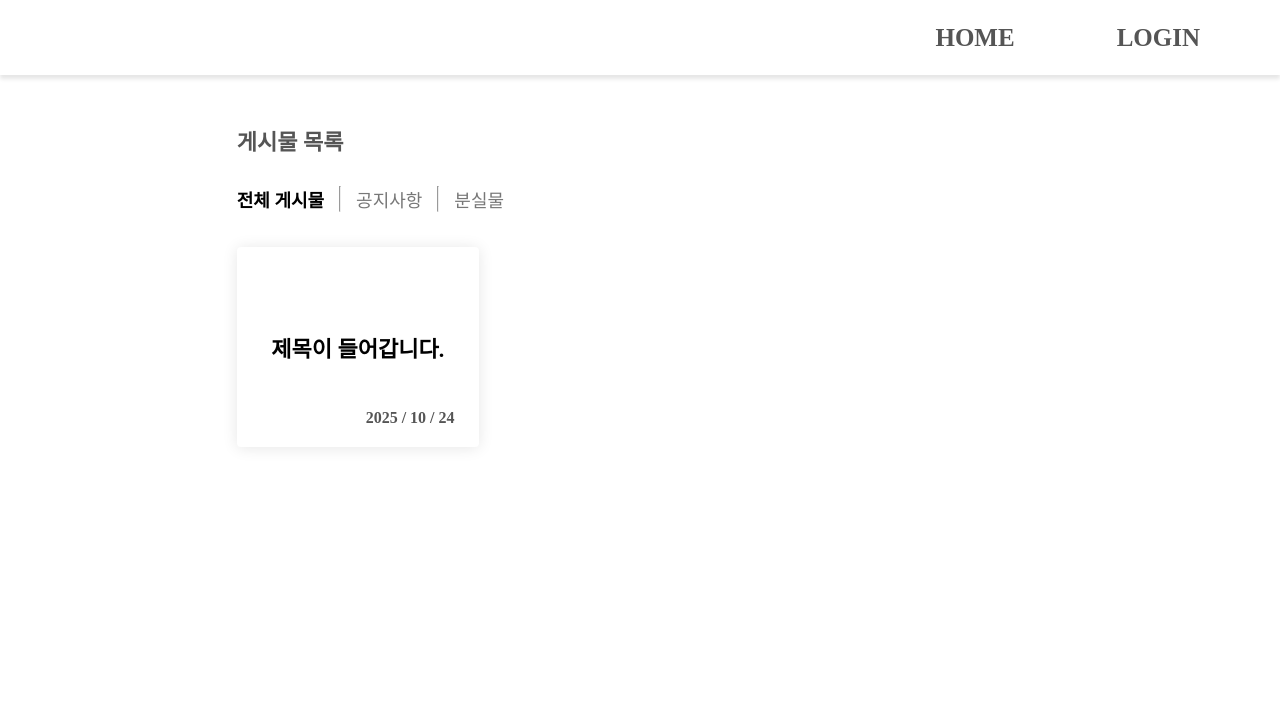
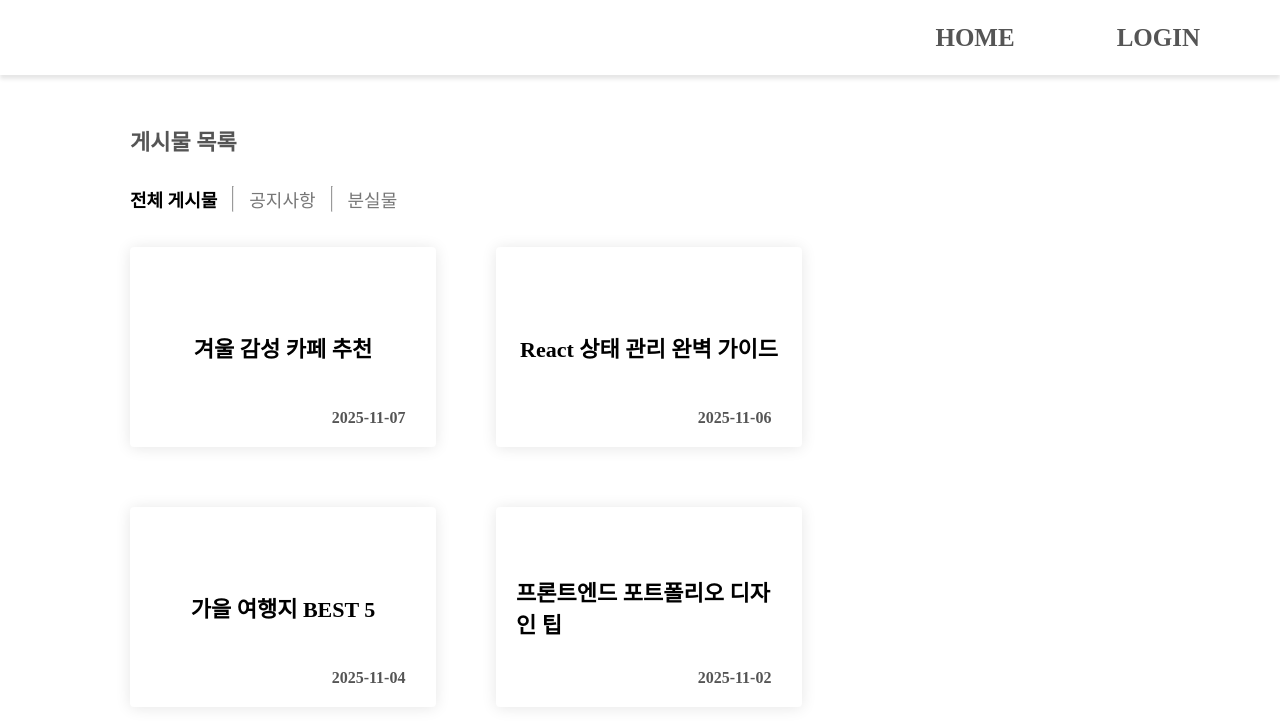
Before and after one commit to Gram-Doffice/Doffice_FE, a React (Vite) app: page / in a window 1280 px wide. Shown: the top 722 px of the page. Built offline with nearby package versions, Linux system fonts and the light colour scheme.

Commit message:
feat: 더미 값 구현
전체, 공지사항, 분실물 목록 더미 값 구현

```diff
--- a/src/pages/LostList.jsx
+++ b/src/pages/LostList.jsx
@@ -2,6 +2,41 @@ import React, { useState } from "react";
 import styled from "@emotion/styled";
 import { useNavigate } from "react-router-dom";
 import Header from "../components/Header";
+
+  export const posts = [
+    {
+      id: 1,
+      title: "겨울 감성 카페 추천",
+      content:
+        "따뜻한 커피와 감성 인테리어로 힐링할 수 있는 서울의 겨울 카페를 소개합니다.",
+      image: "https://images.unsplash.com/photo-1517248135467-4c7edcad34c4",
+      date: "2025-11-07",
+    },
+    {
+      id: 2,
+      title: "React 상태 관리 완벽 가이드",
+      content:
+        "useState, Redux, Recoil 등 다양한 상태 관리 방법을 비교해봅니다.",
+      image: "https://images.unsplash.com/photo-1557804506-669a67965ba0",
+      date: "2025-11-06",
+    },
+    {
+      id: 3,
+      title: "가을 여행지 BEST 5",
+      content:
+        "단풍이 절정인 11월, 국내에서 즐길 수 있는 가을 여행지를 추천합니다.",
+      image: "https://images.unsplash.com/photo-1506744038136-46273834b3fb",
+      date: "2025-11-04",
+    },
+    {
+      id: 4,
+      title: "프론트엔드 포트폴리오 디자인 팁",
+      content:
+        "시선을 끄는 포트폴리오 UI/UX를 만드는 핵심 포인트를 알려드립니다.",
+      image: "https://images.unsplash.com/photo-1504384308090-c894fdcc538d",
+      date: "2025-11-02",
+    },
+  ];
 
 const LostList = () => {
   const navigate = useNavigate();
@@ -12,6 +47,7 @@ const LostList = () => {
     setActive(path);
     navigate(path);
   };
+
 
   return (
     <Body>
@@ -50,10 +86,12 @@ const LostList = () => {
           </ListInputBox>
 
           <AllListBox>
-            <ListBox onClick={() => navigate("/check-lost")}>
-              <TitleText>제목이 들어갑니다.</TitleText>
-              <DateText>2025 / 10 / 24</DateText>
-            </ListBox>
+            {posts.map((post) => (
+              <ListBox key={post.id} onClick={() => navigate("/check-notice")}>
+                <TitleText>{post.title}</TitleText>
+                <DateText>{post.date}</DateText>
+              </ListBox>
+            ))}
           </AllListBox>
         </MainBox>
       </SecondContainer>
--- a/src/pages/NoticeList.jsx
+++ b/src/pages/NoticeList.jsx
@@ -2,6 +2,41 @@ import React, { useState } from "react";
 import styled from "@emotion/styled";
 import { useNavigate } from "react-router-dom";
 import Header from "../components/Header";
+
+  export const posts = [
+    {
+      id: 1,
+      title: "겨울 감성 카페 추천",
+      content:
+        "따뜻한 커피와 감성 인테리어로 힐링할 수 있는 서울의 겨울 카페를 소개합니다.",
+      image: "https://images.unsplash.com/photo-1517248135467-4c7edcad34c4",
+      date: "2025-11-07",
+    },
+    {
+      id: 2,
+      title: "React 상태 관리 완벽 가이드",
+      content:
+        "useState, Redux, Recoil 등 다양한 상태 관리 방법을 비교해봅니다.",
+      image: "https://images.unsplash.com/photo-1557804506-669a67965ba0",
+      date: "2025-11-06",
+    },
+    {
+      id: 3,
+      title: "가을 여행지 BEST 5",
+      content:
+        "단풍이 절정인 11월, 국내에서 즐길 수 있는 가을 여행지를 추천합니다.",
+      image: "https://images.unsplash.com/photo-1506744038136-46273834b3fb",
+      date: "2025-11-04",
+    },
+    {
+      id: 4,
+      title: "프론트엔드 포트폴리오 디자인 팁",
+      content:
+        "시선을 끄는 포트폴리오 UI/UX를 만드는 핵심 포인트를 알려드립니다.",
+      image: "https://images.unsplash.com/photo-1504384308090-c894fdcc538d",
+      date: "2025-11-02",
+    },
+  ];
 
 const NoticeList = () => {
   const navigate = useNavigate();
@@ -51,10 +86,12 @@ const NoticeList = () => {
           </ListInputBox>
 
           <AllListBox>
-            <ListBox onClick={() => navigate("/check-notice")}>
-              <TitleText>제목이 들어갑니다.</TitleText>
-              <DateText>2025 / 10 / 24</DateText>
-            </ListBox>
+            {posts.map((post) => (
+              <ListBox key={post.id} onClick={() => navigate("/check-notice")}>
+                <TitleText>{post.title}</TitleText>
+                <DateText>{post.date}</DateText>
+              </ListBox>
+            ))}
           </AllListBox>
         </MainBox>
       </SecondContainer>
--- a/src/pages/PostList.jsx
+++ b/src/pages/PostList.jsx
@@ -2,6 +2,41 @@ import React, { useState } from "react";
 import styled from "@emotion/styled";
 import { useNavigate } from "react-router-dom";
 import Header from "../components/Header";
+
+  export const posts = [
+    {
+      id: 1,
+      title: "겨울 감성 카페 추천",
+      content:
+        "따뜻한 커피와 감성 인테리어로 힐링할 수 있는 서울의 겨울 카페를 소개합니다.",
+      image: "https://images.unsplash.com/photo-1517248135467-4c7edcad34c4",
+      date: "2025-11-07",
+    },
+    {
+      id: 2,
+      title: "React 상태 관리 완벽 가이드",
+      content:
+        "useState, Redux, Recoil 등 다양한 상태 관리 방법을 비교해봅니다.",
+      image: "https://images.unsplash.com/photo-1557804506-669a67965ba0",
+      date: "2025-11-06",
+    },
+    {
+      id: 3,
+      title: "가을 여행지 BEST 5",
+      content:
+        "단풍이 절정인 11월, 국내에서 즐길 수 있는 가을 여행지를 추천합니다.",
+      image: "https://images.unsplash.com/photo-1506744038136-46273834b3fb",
+      date: "2025-11-04",
+    },
+    {
+      id: 4,
+      title: "프론트엔드 포트폴리오 디자인 팁",
+      content:
+        "시선을 끄는 포트폴리오 UI/UX를 만드는 핵심 포인트를 알려드립니다.",
+      image: "https://images.unsplash.com/photo-1504384308090-c894fdcc538d",
+      date: "2025-11-02",
+    },
+  ];
 
 const PostList = () => {
   const navigate = useNavigate();
@@ -12,6 +47,8 @@ const PostList = () => {
     setActive(path);
     navigate(path);
   };
+
+
 
   return (
     <Body>
@@ -55,10 +92,12 @@ const PostList = () => {
           </ListInputBox>
 
           <AllListBox>
-            <ListBox onClick={() => navigate("/check-notice")}>
-              <TitleText>제목이 들어갑니다.</TitleText>
-              <DateText>2025 / 10 / 24</DateText>
-            </ListBox>
+            {posts.map((post) => (
+              <ListBox key={post.id} onClick={() => navigate("/check-notice")}>
+                <TitleText>{post.title}</TitleText>
+                <DateText>{post.date}</DateText>
+              </ListBox>
+            ))}
           </AllListBox>
         </MainBox>
       </SecondContainer>
@@ -90,7 +129,7 @@ const SecondContainer = styled.div`
 `;
 
 const MainBox = styled.div`
-  width: 63%;
+  width: 1020px;
   height: 100%;
 
   @media (max-width: 1024px) {
```
